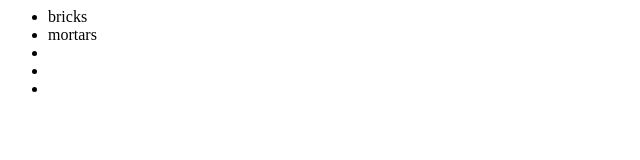
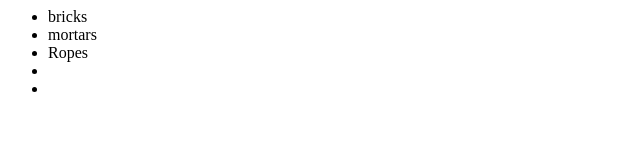
Before and after one commit to Howardlee23/NewGITTest, a plain HTML site: page index.html in a window 1280 px wide. Shown: the full height of the page, 0-640 px from the left. Drawn offline with Linux system fonts and the light colour scheme.

Commit message:
madec changes

```diff
--- a/index.html
+++ b/index.html
@@ -5,7 +5,7 @@
 		<ul>
 		<li>bricks</li>
 		<li>mortars</li>
-		<li></li>
+		<li>Ropes</li>
 		<li></li>
 		<li></li>
 		</ul>
```
